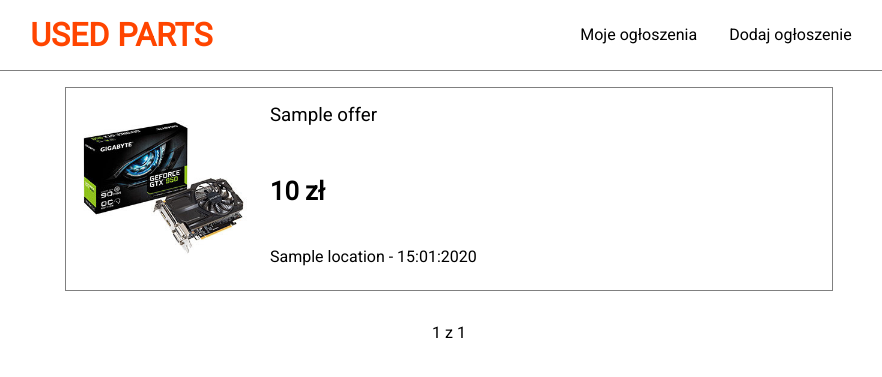
After one commit to Eryk2103/PcPartsAdvertisementWebsite, a Symfony app: template templates/home/my-offers.html.twig in a window 1280 px wide. The commit adds this page. Shown: the top 377 px of the page, without its empty margins (199-1081 px from the left). Run offline with Twig, Linux system fonts and the light colour scheme; the template is opened without the code that fills it: most values are stand-ins (such as "Sample title", 1, 10 or a date in 2020); some libraries are stand-ins or nearby versions.

Commit message:
add my offers

```diff
--- a/public/main.css
+++ b/public/main.css
@@ -118,6 +118,9 @@ hr{
     padding: .5em;
     margin-left: 1rem;
     border: solid 1px gray;
+}
+.offer-full{
+    min-width: 60%;
 }
 .offer:hover{
     border: solid 1px orangered;
@@ -302,3 +305,10 @@ hr{
     min-width: 60%;
 
  }
+ .col{
+    margin-top: 1rem;
+    display: flex;
+    flex-direction: column;
+    justify-content: center;
+    align-items: center;
+ }
--- /dev/null
+++ b/templates/home/my-offers.html.twig
@@ -0,0 +1,34 @@
+{% extends 'layout.html.twig' %}
+
+{% block content %}
+    <div class="col">
+    {% for offer in offers %}
+        <article class="offer offer-full">
+            <img class="offer-img" src="{{ asset('images/gpu.jpg') }}" alt="img">
+            <div class="offer-stats">
+                <div class="offer-header">
+                    <h3 class="offer-title">{{offer.title}}</h3>
+                </div>
+                <div class="offer-fill"> </div>
+                <p class="offer-price">{{ offer.price }} zł</p>
+                <div class="offer-footer">
+                    <p class="offer-location">{{ offer.location }} - {{ offer.createdAt | date('d:m:Y')}}</p>
+                </div>
+            </div>
+        </article>
+    {% endfor %}
+        <div class="pagination">
+            <p>
+                {% if currentPage > 1 %}
+                <a class="pagination-link" href="{{ path(app.request.attributes.get('_route'), app.request.query.all|merge({'page': currentPage-1})) }}">{{ '<' }}</a>
+                {% endif %}
+                {{ ' ' }} {{ currentPage }} {{ ' z ' }} {{ lastPage }}
+                {% if currentPage < lastPage %}
+                <a class="pagination-link" href="{{ path(app.request.attributes.get('_route'),
+                    app.request.query.all|merge({'page': currentPage+1})) }}">{{ '>' }}</a>
+                {% endif %}
+            </p>
+        </div>
+    </div>
+    </div>
+{% endblock %}
--- a/templates/layout.html.twig
+++ b/templates/layout.html.twig
@@ -5,7 +5,7 @@
             <a class="logo-link" href="/">USED PARTS</a>
             <ul class="nav-list">
                 <li class="nav-list-item">
-                    <a class="nav-link" href="">Moje ogłoszenia</a>
+                    <a class="nav-link" href="moje-oferty">Moje ogłoszenia</a>
                 </li>
                 <li class="nav-list-item">
                     <a class="nav-link" href="dodaj-ogloszenie">Dodaj ogłoszenie</a>
```
Also changed, not shown: src/Controller/HomeController.php (+24 -0 lines), src/Service/OfferService.php (added, +61 -0 lines).
